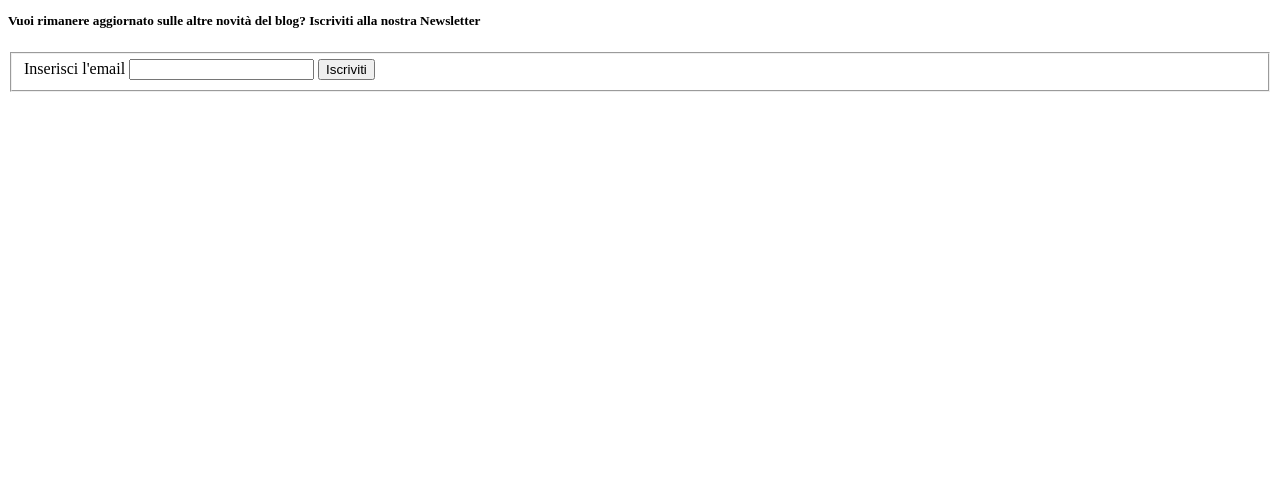
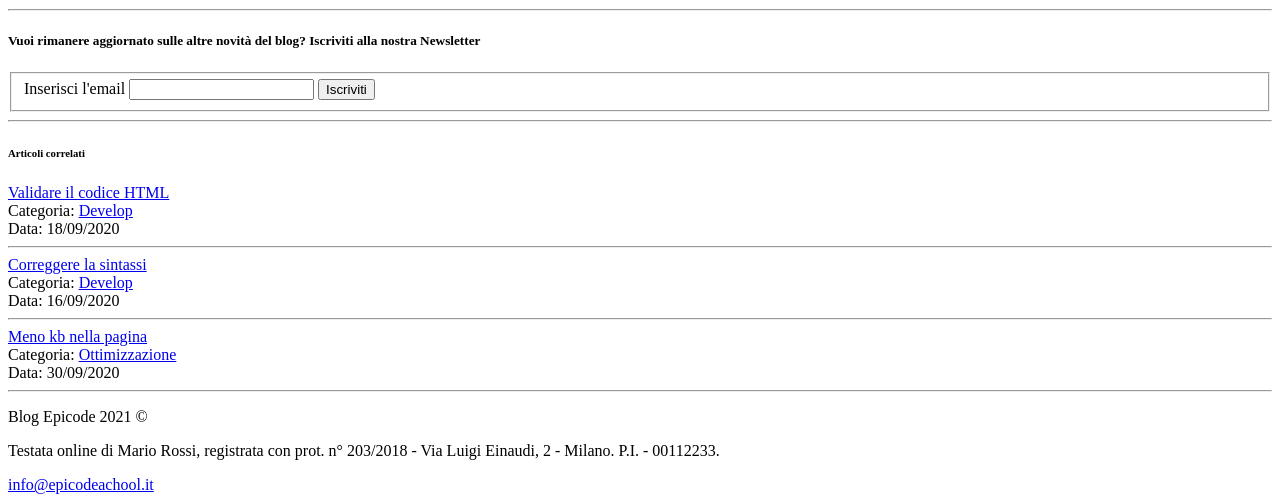
Before and after one commit to lucaf1990/Day2-Epicode, a plain HTML site: page index.html in a window 1280 px wide. Shown: the part 1125-1624 px from the top of the page. Before the commit the page ends 1225 px from the top, so only its background shows below. Drawn offline with Linux system fonts and the light colour scheme.

Commit message:
Day2-Epicode

```diff
--- a/index.html
+++ b/index.html
@@ -6,19 +6,31 @@
     <meta http-equiv="X-UA-Compatible" content="IE=edge">
     <meta name="viewport" content="width=device-width, initial-scale=1.0">
     <title>Document</title>
+    <style>
+        .menu {
+            display: flex;
+            justify-content: space-around;
+        }
 
+        .title {
+            display: flex;
+            justify-content: center;
+        }
+    </style>
 </head>
 
 <body>
     <header>
-        <img src="./logo.svg" alt="Epicode-logo">
+        <img class="img" src="./logo.svg" alt="Epicode-logo">
 
-        <h1>Epicode - Il blog dei developers</h1>
-
-        <input type="button" value="Menù">
-        <input type="button" value="Articoli">
-        <input type="button" value="Jobs">
+        <h1 class="title">Epicode - Il blog dei developers</h1>
+        <div class="menu">
+            <input type="button" value="Menù">
+            <input type="button" value="Articoli">
+            <input type="button" value="Jobs">
+        </div>
     </header>
+    <hr>
     <main>
         <h3>Come creare un template per i post di Mario Rossi - pubblicato il 29/11/2022</h3>
         <p>La prima cosa da fare è suddividere in blocchi logici la pagina, identificando le parti comuni da applicare a
@@ -31,7 +43,7 @@
             </li>
             <li>Contenuti centrali variabili del tag &lt;main&gt;
             </li>
-            <li>Contenuti di fine pagina comuni, da inserire del tag  &lt;footer&gt;
+            <li>Contenuti di fine pagina comuni, da inserire del tag &lt;footer&gt;
             </li>
             <li>Formatazzione del codice</li>
         </ul>
@@ -88,7 +100,7 @@
             src="https://www.youtube.com/embed/oEhJKNk6lnk" title="YouTube video player" frameborder="0"
             allow="accelerometer; autoplay; clipboard-write; encrypted-media; gyroscope; picture-in-picture"
             allowfullscreen></iframe>
-
+        <hr>
     </main>
 
     <footer>
@@ -100,6 +112,34 @@
                 <input type="button" value="Iscriviti">
             </fieldset>
         </form>
+        <hr>
+        <h6>
+            Articoli correlati
+        </h6>
+        <div>
+            <a href="#">Validare il codice HTML</a>
+            <br>
+            Categoria: <a href="#">Develop</a>
+            <br>
+            Data: 18/09/2020
+            <hr>
+            <a href="#">Correggere la sintassi</a>
+            <br>
+            Categoria: <a href="#">Develop</a>
+            <br>
+            Data: 16/09/2020
+            <hr>
+            <a href="#">Meno kb nella pagina</a>
+            <br>
+            Categoria: <a href="#">Ottimizzazione</a>
+            <br>
+            Data: 30/09/2020
+            <hr>
+        </div>
+        <p>Blog Epicode 2021 &copy;</p>
+        <p>Testata online di Mario Rossi, registrata con prot. n° 203/2018 - Via Luigi Einaudi, 2 - Milano. P.I. -
+            00112233. </p>
+        <a href="info@epicode.school" inputmode="email">info@epicodeachool.it</a>
     </footer>
 </body>
 
```
